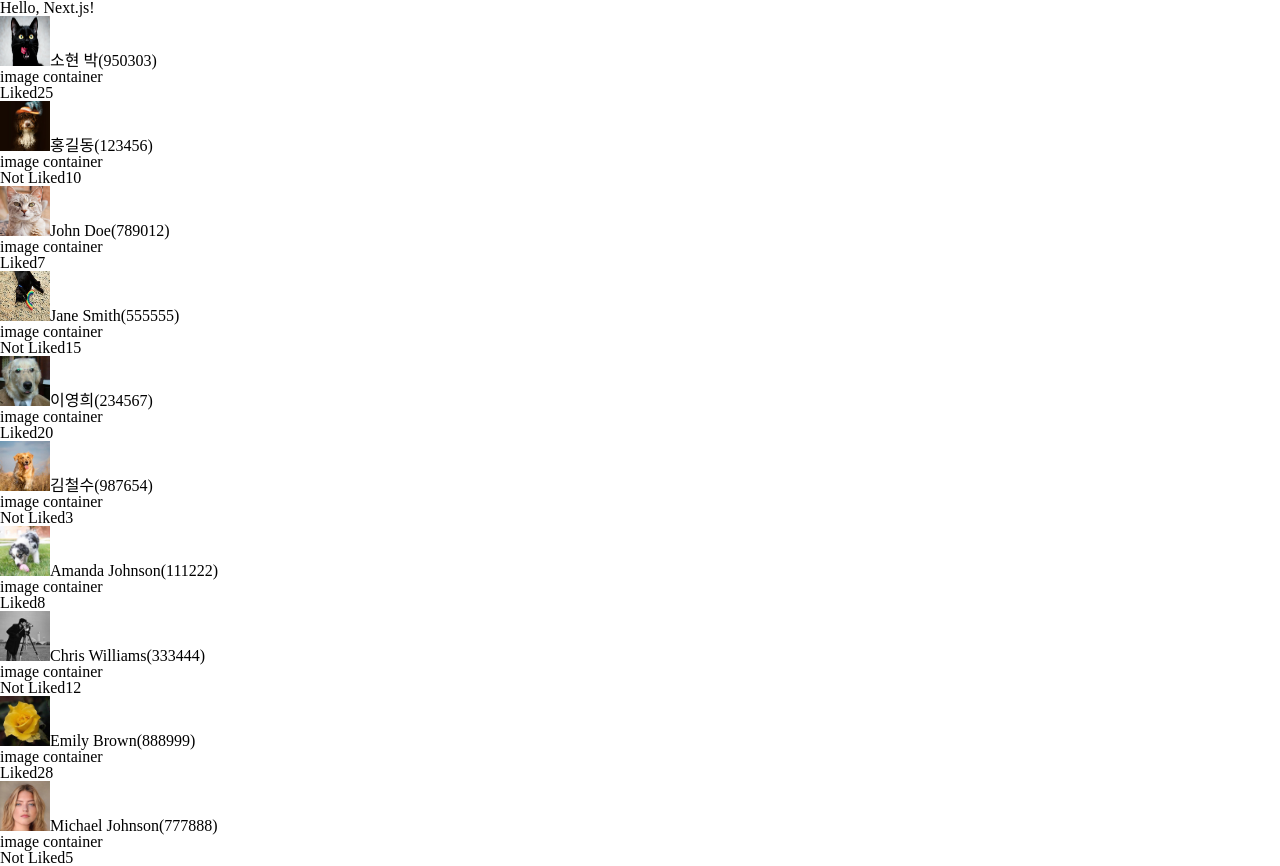
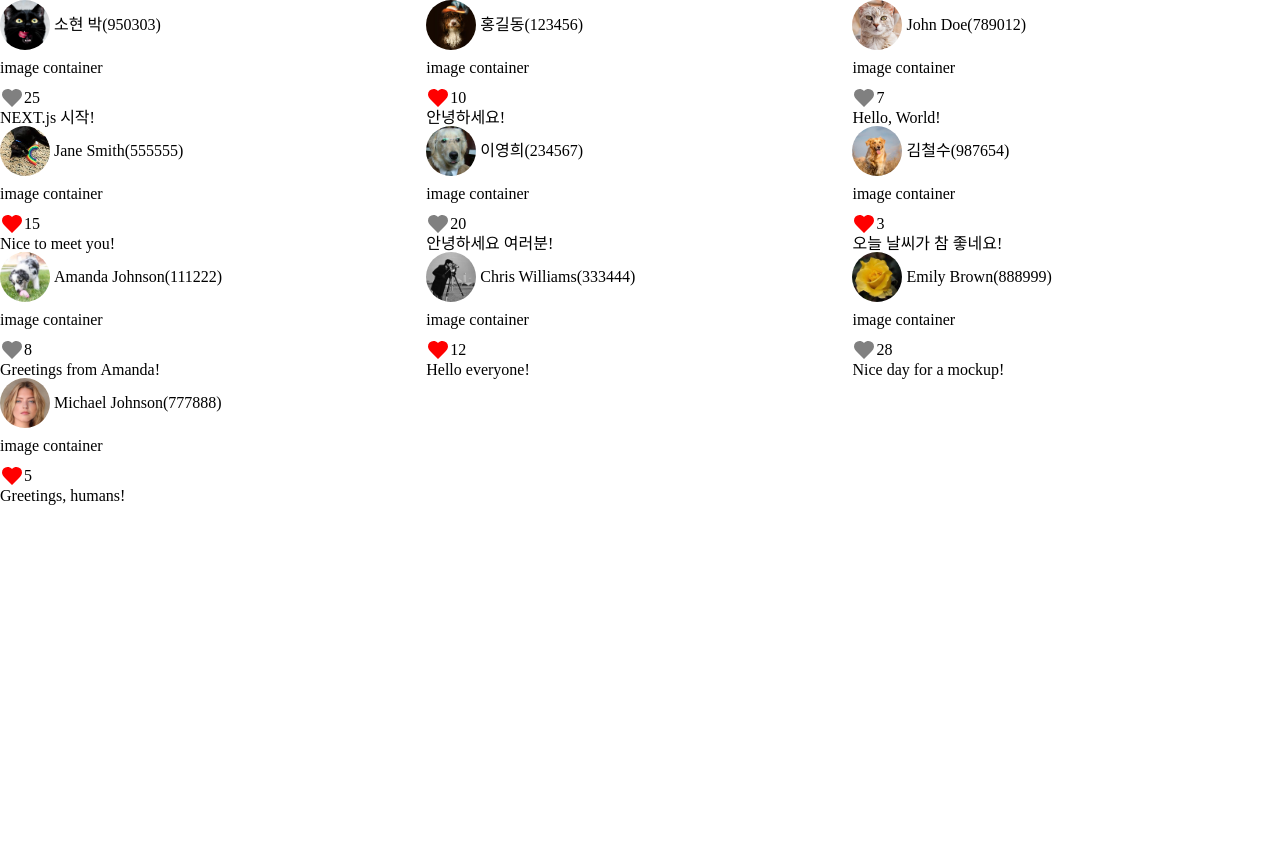
Before and after one commit to 33park/next-sample, a Next.js app in the folder next-basic/: page / in a window 1280 px wide. After the commit the page ends 800 px from the top, so only its background shows below. Built offline with nearby package versions, Linux system fonts and the light colour scheme.

Commit message:
board 작업 중, lucide아이콘 적용

```diff
--- a/next-basic/src/app/component/Board.tsx
+++ b/next-basic/src/app/component/Board.tsx
@@ -1,5 +1,7 @@
 import React from 'react'
-import Image from 'next/image'
+import { styled } from 'styled-components'
+// import Image from 'next/image'
+import { Heart } from 'lucide-react';
 
 interface BoardProps {
     userId: number;
@@ -11,18 +13,39 @@ interface BoardProps {
 
 export default function Board({ userId, userName, title, isLiked, likedCount }: BoardProps ) {
     return (
-        <div>
-            <li>
-                <p>
-                    <Image src={`/images/user/icon/${userId}.jpg`} alt={userName} width={50} height={50}/>
+            <UserBox>
+                <AlignCenter>
+                    <UserIcon src={`/images/user/icon/${userId}.jpg`} alt={userName} width={50} height={50}/>
                     <span>{userName}({userId})</span>
-                </p>
-                <div>image container</div>
-                <p>
-                    <span>{isLiked ? 'Liked' : 'Not Liked'}</span>
+                </AlignCenter>
+                <ImageContainer>image container</ImageContainer>
+                <AlignCenter>
+                    <Heart fill={isLiked ? 'gray' : 'red'} stroke={`transparent`}/>
                     <span>{likedCount}</span>
-                </p>
-            </li>
-        </div>
+                </AlignCenter>
+                <p>{title}</p>
+            </UserBox>
     )
 }
+
+
+const AlignCenter = styled.p`
+    display: flex;
+    align-items: center;
+`
+const UserBox = styled.li`
+    flex:1;
+    display: inline-flex;
+    flex-direction: column;
+    width: 33.3%;
+`
+const UserIcon = styled.img`
+    width: 50px;
+    height: 50px;
+    border-radius: 50px;
+    object-fit: cover;
+    margin-right: 4px;
+`
+const ImageContainer = styled.div`
+    margin: 10px 0;
+`
--- a/next-basic/src/app/layout.tsx
+++ b/next-basic/src/app/layout.tsx
@@ -11,7 +11,7 @@ export default function RootLayout({
     return (
         <html lang="en">
             <Reset/>
-        <body>{children}</body>
+            <body>{children}</body>
         </html>
     );
 }
--- a/next-basic/src/app/page.tsx
+++ b/next-basic/src/app/page.tsx
@@ -1,13 +1,13 @@
 'use client'
 
 import React from 'react'
+import { styled } from 'styled-components'
 import Board from '@/app/component/Board'
 import boardData from "../../public/api/boardData"
 
 export default function Page() {
     return (
         <>
-            <h1>Hello, Next.js!</h1>
             <ul>
                 {boardData.map((data, index) => (
                     <Board
@@ -23,3 +23,9 @@ export default function Page() {
         </>
     )
 }
+
+const UserBoardContainer = styled.ul`
+    display: flex;
+    justify-content: flex-start;
+    align-items: flex-start;
+`
```
